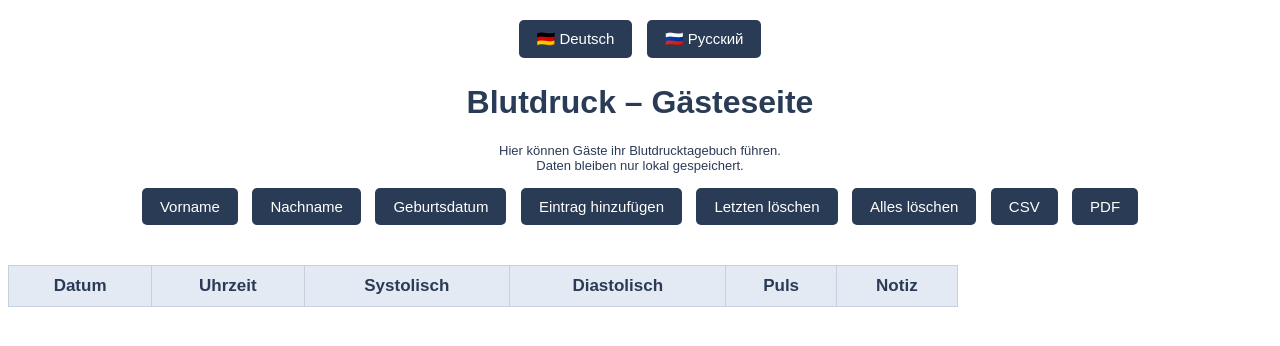
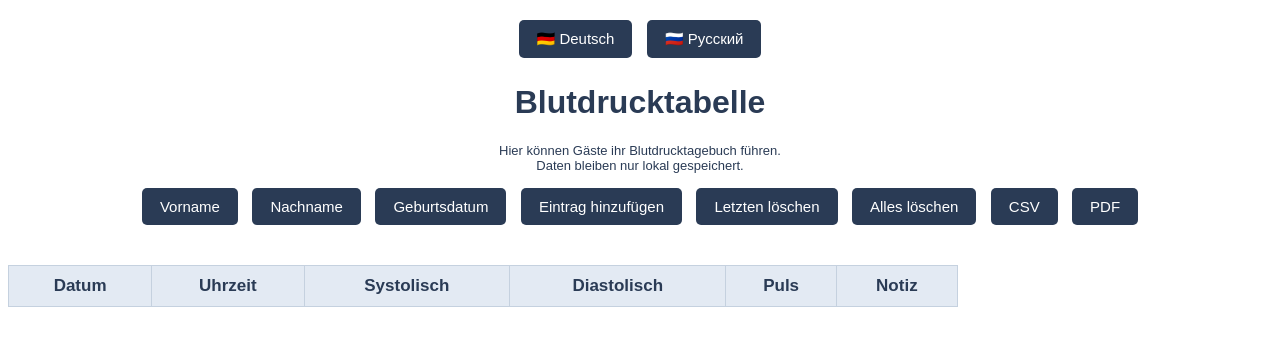
Before and after one commit to Inot62-bit/Inot62-bit.github.io, a plain HTML site: page index.html in a window 1280 px wide. Drawn offline with Linux system fonts and the light colour scheme.

Commit message:
Update index.html

```diff
--- a/index.html
+++ b/index.html
@@ -118,7 +118,7 @@ button:hover {
 /* ===== Тексты для DE и RU ===== */
 const LANG = {
     de: {
-        headerTitle: "Blutdruck – Gästeseite",
+        headerTitle: "Blutdrucktabelle",
         explain: "Hier können Gäste ihr Blutdrucktagebuch führen.\nDaten bleiben nur lokal gespeichert.",
         tableHead: `
             <tr>
```
